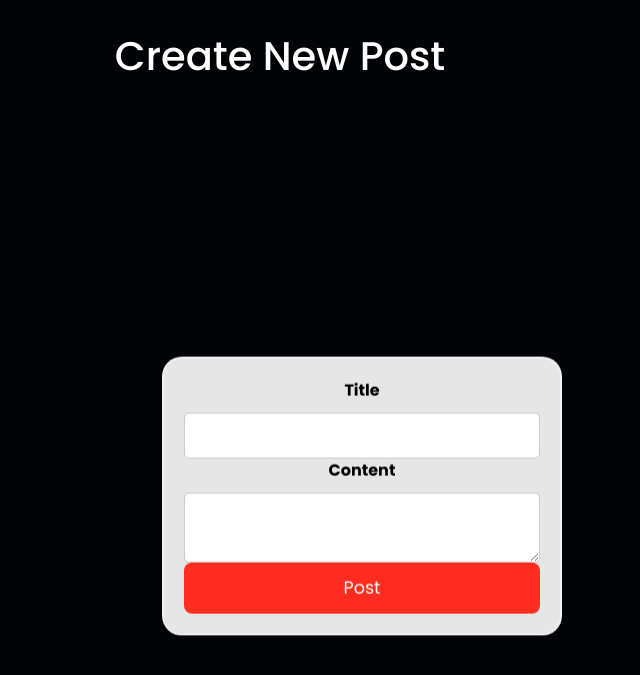
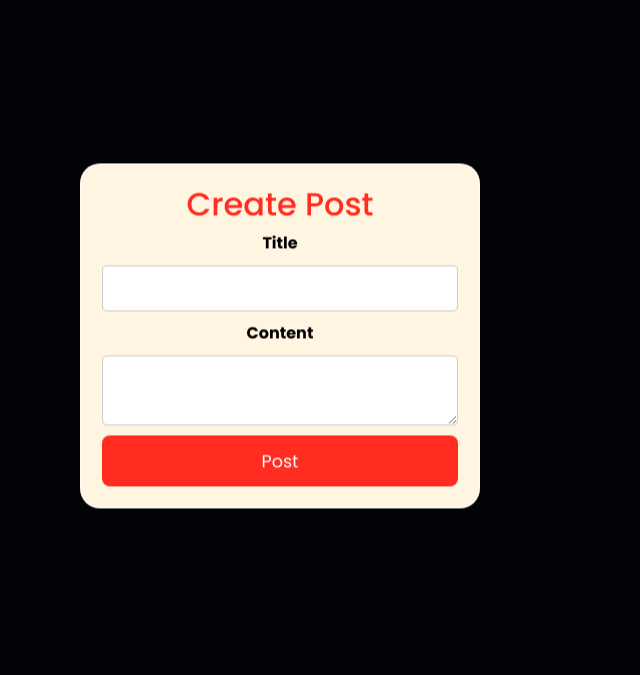
Before and after one commit to fkia413/CodeBusters, a Flask app: page /discussion/new_post in a window 1280 px wide. Shown: the part 64-739 px from the top of the page, without its empty margins (360-1000 px from the left). Run offline with Flask 3, Linux system fonts and the light colour scheme; the visitor is signed in with stand-in values (Sample User, id 1); parts of the project's set-up code (start-up, migrations or seed data) failed here and were passed over.

Commit message:
CW: added content for the cafe and arcade and styled them with images, stylised the form boxes to have a consistent styling and centered the create post box, fixed the search button to redirect to movie details page

```diff
--- a/application/static/css/stylesheet.css
+++ b/application/static/css/stylesheet.css
@@ -125,26 +125,14 @@ h2 {
 
 /* Registrastion and Login */
 
-.login-background {
-    background-image: url('https://images.unsplash.com/photo-1489599849927-2ee91cede3ba?ixlib=rb-4.0.3&ixid=M3wxMjA3fDB8MHxwaG90by1wYWdlfHx8fGVufDB8fHx8fA%3D%3D&auto=format&fit=crop&w=2070&q=80') !important;
-    background-size: cover;
-    background-repeat: no-repeat;
-}
-
-.registration-background {
-background-image: url('https://images.unsplash.com/photo-1512149074996-e923ac45be6a?ixlib=rb-4.0.3&ixid=M3wxMjA3fDB8MHxwaG90by1wYWdlfHx8fGVufDB8fHx8fA%3D%3D&auto=format&fit=crop&w=2070&q=80');
-background-size: cover;
-background-repeat: no-repeat;
-}
-
 .wrapper {
     position: absolute;
-    margin-top: 400px;
+    margin-top: 415px;
     margin-left: 50%;
     transform: translate(-50%, -50%);
     width: 400px;
     height: auto; /* Adjust the height as needed */
-    background-color: rgba(255, 255, 255, 0.9); /* Translucent white background */
+    background-color: rgba(255, 245, 225, 0.9); /* Translucent white background */
     border: 2px solid rgba(255, 255, 255, 0.5);
     border-radius: 20px;
     backdrop-filter: blur(20px);
@@ -155,25 +143,31 @@ background-repeat: no-repeat;
 }
 
 .wrapper h2 {
-    color: #020307;
+    color: var(--main-color);
 }
 
 .form-box.login,
-.form-box.register {
+.form-box.register
+.form-box.new_post {
     background-color: transparent; /* Remove the original background color */
-    color: #020307; /* Text color for the login and registration forms */
+    color: var(--main-color); /* Text color for the login and registration forms */
     display: flex;
     flex-direction: column;
     align-items: center; /* Center the form elements horizontally */
     padding: 20px;
-    border: 2px solid #ccc; /* Add a border around the form */
     border-radius: 10px; /* Add rounded corners */
 }
 
+.form-box.login label.form-control-label,
+.form-box.register label.form-control-label {
+    color: black; /* Set text color to black */
+}
+
 .form-box.login h2,
-.form-box.register h2 {
+.form-box.register h2
+.form-box.new_post h2 {
     background-color: transparent; /* Remove the original background color */
-    color: #020307; /* Text color */
+    color: var(--main-color) /* Text color */
 }
 
 /* Styles for form elements within the login and registration forms */
@@ -183,13 +177,14 @@ background-repeat: no-repeat;
 .form-box.register input[type="text"],
 .form-box.register input[type="password"],
 .form-box.register input[type="email"],
-.form-box.register select {
+.form-box.register select,
+.form-box.new_post input[type="text"]{
     width: 100%;
     padding: 10px;
     border: 1px solid #ccc;
     border-radius: 5px;
     font-size: 14px;
-    margin: 5px 0; /* Adjust spacing between form elements */
+    margin: 10px 0; /* Adjust spacing between form elements */
 }
 
 
@@ -222,9 +217,12 @@ background-repeat: no-repeat;
 
 .wrapper-post {
     position: absolute;
+    margin-top: 400px;
+    margin-left: 50%;
     transform: translate(-50%, -50%);
-    width: 800px;
+    width: 400px;
     height: auto; /* Adjust the height as needed */
+    background-color: rgba(255, 245, 225); /* Translucent white background */
     border: 2px solid rgba(255, 255, 255, 0.5);
     border-radius: 20px;
     backdrop-filter: blur(20px);
@@ -232,17 +230,11 @@ background-repeat: no-repeat;
     background-repeat: no-repeat;
     padding: 20px; /* Added padding to create space inside the wrapper */
     text-align: center; /* Center text and form elements */
-    display: flex;
-    flex-direction: column; /* Allow the wrapper to expand with content */
-    align-items: center; /* Center the content inside the wrapper */
 }
 
-.create-content {
-    display: inline-flexbox;
-    justify-content: center;
-    align-items: center;
+.form-box.new_post h2 {
+    color: var(--main-color);
 }
-
 /* Style form labels and input fields */
 .form-group.new_post label.form-control-label {
     color: black; /* Set text color to black */
@@ -254,19 +246,10 @@ background-repeat: no-repeat;
     width: 100%;
     padding: 10px; /* Add padding to the input fields */
     margin-top: 10px; /* Adjust spacing between form fields */
+    margin-bottom: 10px;
     border: 1px solid #ccc;
     border-radius: 5px;
     font-size: 16px; /* Increase font size for better readability */
-}
-
-.mb-3 {
-    align-items: center;
-    text-align: center;
-}
-
-.mb-2 {
-    align-items: center;
-    text-align: center;
 }
 
 
--- a/application/templates/booking.html
+++ b/application/templates/booking.html
@@ -75,7 +75,7 @@
 
 				<!-- Adult tickets field -->
 				<label for="{{ form.adult_tickets.id }}"
-					>{{ form.adult_tickets.label.text }} - £{{
+					> {{ form.adult_tickets.label.text }} - £ {{
 					ticket_prices.adult_price }}</label
 				>
 				<input
@@ -90,7 +90,7 @@
 
 				<!-- Child tickets field -->
 				<label for="{{ form.child_tickets.id }}"
-					>{{ form.child_tickets.label.text }} - £{{
+					> {{ form.child_tickets.label.text }} - £ {{
 					ticket_prices.child_price }}</label
 				>
 				<input
@@ -120,7 +120,7 @@
 				{{ form.total_price(class="form-control total-price") }}
 
 				<!-- Submit field -->
-				{{ form.submit(class="w-100 btn") }}
+				{{ form.submit(class="w-100 btn mt-4") }}
 			</div>
 		</form>
 	</div>
--- a/application/templates/create_post.html
+++ b/application/templates/create_post.html
@@ -8,21 +8,19 @@
 
 <!-- Displaying main content of the page -->
 {% block content %}
-
-<div class="container custom-mt mb-5">
-	<div class="mb-2">
-		<h1 class="mb-3">Create New Post</h1>
 	<!-- TODO: This needs to be refactored (styling) -->
-		<div class="create-content">
-			<div class="wrapper">
+		<div class="wrapper-post">
 			<form method="POST" action="{{url_for('create_new_post')}}">
 				{{ form.hidden_tag() }}
-					<fieldset>
+				<fieldset class="form-group">
+					<div class="form-box new_post">
+						<h2>Create Post</h2>
 						<div class="form-group new_post">
 							{{ form.title.label(class="form-control-label") }}
 							{% if form.title.errors %} {{
 							form.title(class="form-control form-control-lg
 							is-invalid") }}
+						</div>
 						<div class="invalid-feedback">
 							{% for error in form.title.errors %}
 							<span>{{ error }}</span>
@@ -36,20 +34,22 @@
 							{% if form.content.errors %} {{
 							form.content(class="form-control form-control-lg
 							is-invalid") }}
+						</div>
 						<div class="invalid-feedback">
 							{% for error in form.content.errors %}
 								<span>{{ error }}</span>
 							{% endfor %}
 						</div>
+						<div>
 							{% else %} {{ form.content(class="form-control
 							form-control-lg") }} {% endif %}
 						</div>
-					</fieldset>
-					<div class="form-group">
+						<div class="form-group button">
 							{{ form.submit(class="w-100 btn")|safe }}
 						</div>
+					</div>
+				</fieldset>
 			</form>
-			</div>
 		</div>
 	</div>
 </div>
--- a/application/templates/login.html
+++ b/application/templates/login.html
@@ -49,8 +49,7 @@
 						form.remember.label(class="form-check-label") }}
 					</div>
 					<div class="form-group">
-						{{ form.submit(class="btn btn-outline-info
-						custom-button")|safe }}
+						{{ form.submit(class="btn m-3")|safe }}
 					</div>
 					<small class="text-muted ml-2">
 						<a href="#">Forgot Password?</a>
--- a/application/templates/payment.html
+++ b/application/templates/payment.html
@@ -102,8 +102,8 @@
 
         <div class="front">
             <div class="image">
-                <img src="image/chip.png" alt="">
-                <img src="image/visa.png" alt="">
+                <img src="../static/imgs/payment/chip.png" alt="">
+                <img src="../static/imgs/payment/visa.png" alt="">
             </div>
             <div class="card-number-box">################</div>
             <div class="flexbox">
@@ -162,6 +162,6 @@
 </div>
 
 <!-- Add the JavaScript script here -->
-<script src="{{ url_for('static', filename='js/booking.js') }}"></script>
+<script src="{{ url_for('static', filename='js/payment.js') }}"></script>
 
 {% endblock  %}
--- a/application/templates/register.html
+++ b/application/templates/register.html
@@ -2,7 +2,6 @@
 
 <!-- Displaying main content of the page -->
 {% block content %}
-<div class="registration-background">
 	<div class="wrapper">
 			<!-- Flash messages section -->
 			{% with messages = get_flashed_messages() %} {% if messages %}
@@ -122,8 +121,7 @@
 					</div>
 				</fieldset>
 				<div class="form-group">
-					{{ form.submit(class="w-100 btn btn-primary btn-lg
-					custom-button")|safe }}
+					{{ form.submit(class="w-100 btn mt-3 mb-2")|safe }}
 				</div>
 			</form>
 		</div>
--- a/application/templates/search.html
+++ b/application/templates/search.html
@@ -9,7 +9,7 @@
 				<form method="POST" action="{{ url_for('search') }}">
 					{{ form.hidden_tag() }}
 					<div class="search-form">
-						{{ form.search_query(class="form-control", placeholder="Search...") }}{{ form.submit(class="btn btn-primary") }}
+						{{ form.search_query(class="form-control", placeholder="Search...") }}{{ form.submit(class="btn") }}
 					</div>
 				</form>
 				<hr />
@@ -26,8 +26,8 @@
 								<div class="card-body">
 									<h5 class="card-title">{{ movie.title }}</h5>
 									<a
-										href="{{ url_for('movies') }}"
-										class="btn btn-primary"
+										href="{{ url_for('movie_details', movie_id=movie.movie_id) }}"
+										class="btn"
 										>View Details</a
 									>
 								</div>
```
Also changed, not shown: other parts of application/static/css/stylesheet.css (+25 -2 lines), application/templates/discussion.html (+2 -5 lines), application/templates/services.html (+6 -3 lines), application/static/imgs/cafe/arcade.jpg (added), application/static/imgs/cafe/cafe.jpg (added). Lines whose indentation alone changed are shown as unchanged.
